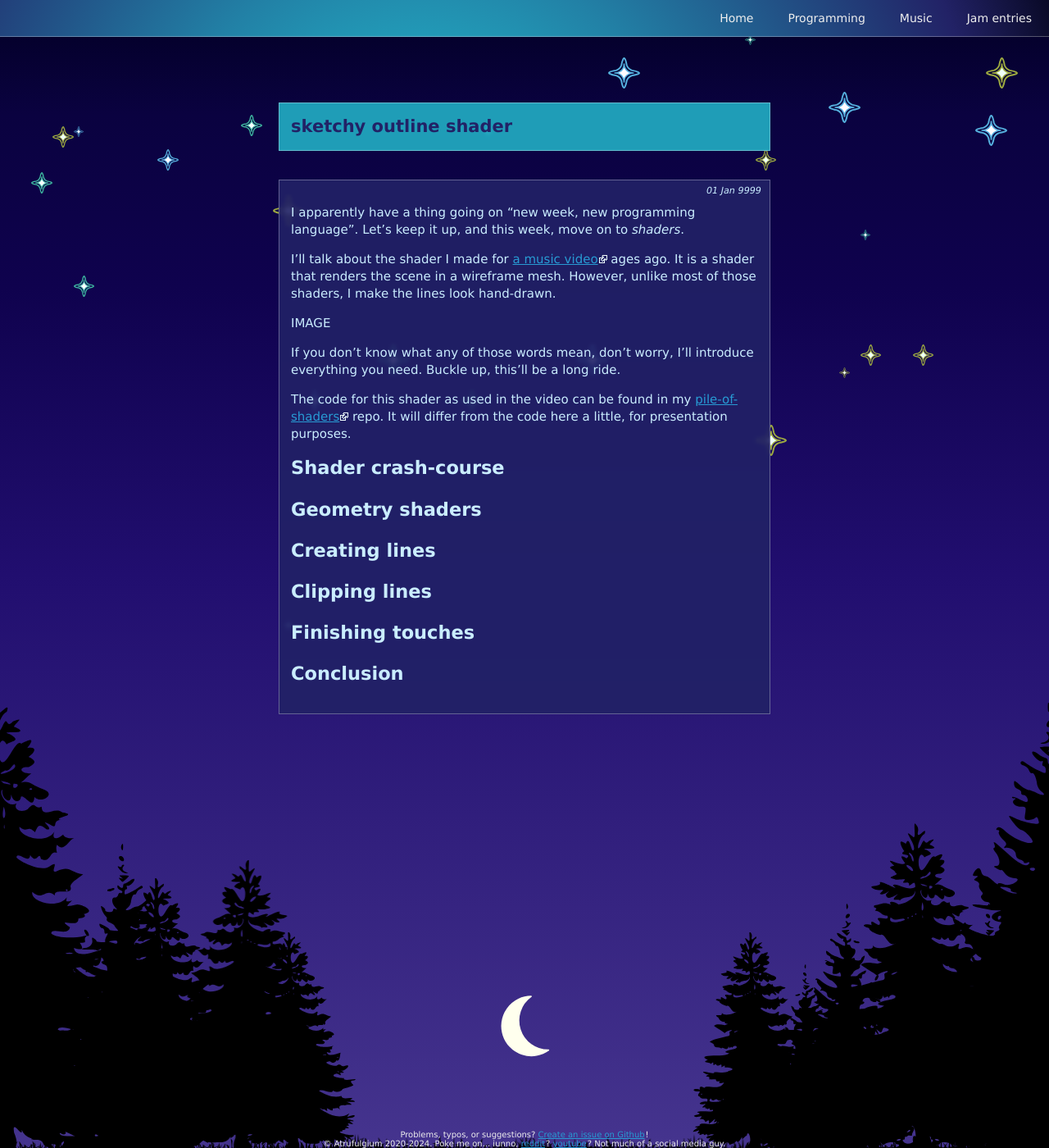
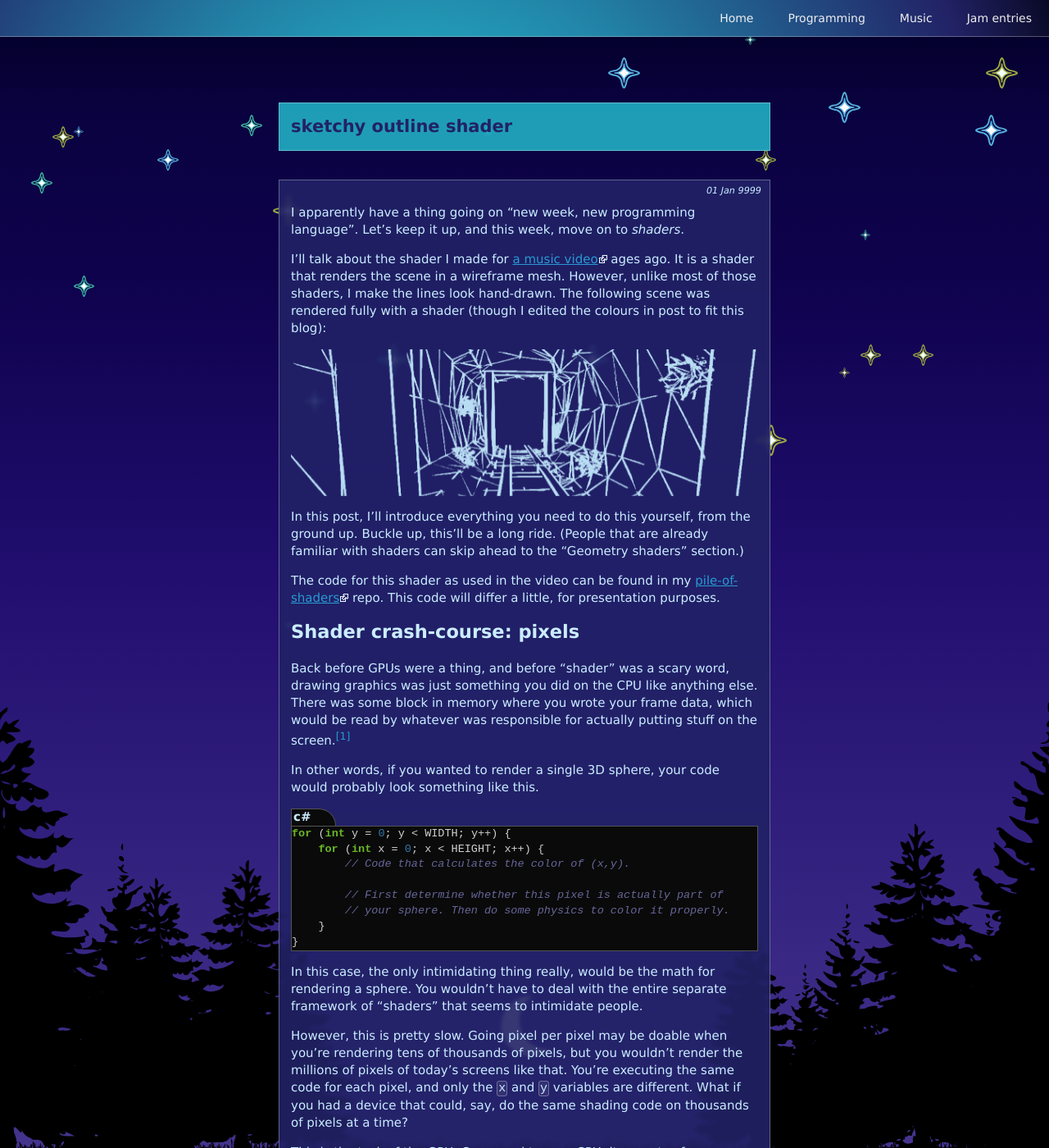
Before and after one commit to Atrufulgium/atrufulgium.github.io, a Jekyll site: the page built from _posts/9999-01-01-sketchy-outline.md, in a window 1280 px wide and 1400 px high. Shown: the whole window at 82% size. Built offline with Jekyll 4.4.1, drawn with Linux system fonts in a browser that asks for light colours; some of the changed text lies outside the part shown.

Commit message:
Sketch article draft 1/n

````diff
--- a/_posts/9999-01-01-sketchy-outline.md
+++ b/_posts/9999-01-01-sketchy-outline.md
@@ -10,16 +10,99 @@
 [block]
 I apparently have a thing going on "new week, new programming language". Let's keep it up, and this week, move on to *shaders*.
 
-I'll talk about the shader I made for [a music video](https://www.youtube.com/watch?v=8FtlRY6haUI) ages ago. It is a shader that renders the scene in a wireframe mesh. However, unlike most of those shaders, I make the lines look hand-drawn.
+I'll talk about the shader I made for [a music video](https://www.youtube.com/watch?v=8FtlRY6haUI) ages ago. It is a shader that renders the scene in a wireframe mesh. However, unlike most of those shaders, I make the lines look hand-drawn. The following scene was rendered fully with a shader (though I edited the colours in post to fit this blog):
+
+[sketch]
+[![A scene, sketched with this shader.](/resources/images/sketch-shader/sample.png)][hover-sample.png]
+
+[hover-sample.png]: ## "How many headaches do you think I went through implementing this?&#013;Place your bets, without looking at the scrollbar!"
+
+[/sketch]
+
+In this post, I'll introduce everything you need to do this yourself, from the ground up. Buckle up, this'll be a long ride. (People that are already familiar with shaders can skip ahead to the "Geometry shaders" section.)
+
+The code for this shader as used in the video can be found in my [pile-of-shaders](https://github.com/Atrufulgium/pile-of-shaders) repo. This code will differ a little, for presentation purposes.
+
+Shader crash-course: pixels
+===========================
+Back before GPUs were a thing, and before "shader" was a scary word, drawing graphics was just something you did on the CPU like anything else. There was some block in memory where you wrote your frame data, which would be read by whatever was responsible for actually putting stuff on the screen.[^1]
+
+In other words, if you wanted to render a single 3D sphere, your code would probably look something like this.
+```csharp
+for (int y = 0; y < WIDTH; y++) {
+    for (int x = 0; x < HEIGHT; x++) {
+        // Code that calculates the color of (x,y).
+
+        // First determine whether this pixel is actually part of
+        // your sphere. Then do some physics to color it properly.
+    }
+}
+```
+In this case, the only intimidating thing really, would be the math for rendering a sphere. You wouldn't have to deal with the entire separate framework of "shaders" that seems to intimidate people.
+
+However, this is pretty slow. Going pixel per pixel may be doable when you're rendering tens of thousands of pixels, but you wouldn't render the millions of pixels of today's screens like that. You're executing the same code for each pixel, and only the `x` and `y` variables are different. What if you had a device that could, say, do the same shading code on thousands of pixels at a time?
+
+This is the task of the GPU. Compared to your CPU, it executes fewer instructions, and handles code with conditionals very poorly. But in exchange, we get the upside of massively parallelizing our execution.
+
+```hlsl
+color frag(float2 xy : TEXCOORD) : SV_Target {
+    // Code that calculates the color of (x,y).
+    // This is run for every pixel; the double for-loop above
+    // is implicit now.
+
+    // First determine whether this pixel is actually part of
+    // your sphere. Then do some physics to color it properly.
+    return calculate_color(xy);
+}
+```
+This "fragment shader" is run for every pixel[^2], and sort-of at the same time. We don't need to worry about the manual double for-loop as we did in the CPU case any longer.
+
+However, shaders don't *just* do pixels.
+
+Shader crash-course: vertices
+=============================
+While GPUs are pretty good at the 2D stuff, that's not really their main focus. Consider our previous hard-coded sphere renderer. What if we wanted to add another sphere, and move the two around? Looping over all pixels quickly becomes awkward when you keep adding stuff to your scene.
+
+The way GPUs solve this, is to work with *geometry* first. The GPU accepts a list of triangles that represent various objects. In our case, the two spheres.
 
 IMAGE
 
-If you don't know what any of those words mean, don't worry, I'll introduce everything you need. Buckle up, this'll be a long ride.
+The GPU first lets you modify of these triangles' corners, the *vertices*, in the "vertex shader". Move them around, make them do a little dance, whatever. After that, the GPU executes the "fragment shader" for every triangle, for every pixel that lies on the triangle. Our code that renders these spheres will now look something like this. (I'm still not gonna include any math yet.)
 
-The code for this shader as used in the video can be found in my [pile-of-shaders](https://github.com/Atrufulgium/pile-of-shaders) repo. It will differ from the code here a little, for presentation purposes.
+```hlsl
+fragment_input vert(vertex_input vertex) {
+    // Do some math so that this triangle corner takes into account
+    // perspective and perhaps some other stuff.
+}
 
-Shader crash-course
-===================
+color frag(fragment_input fragment) : SV_Target {
+    // Code that calculates the color of `fragment.xy`.
+    // This is run for every triangle for every pixel inside that
+    // triangle.
+}
+```
+
+The GPU abstracts away quite a lot for us. If you wanted to do this on the CPU, you'd get a ton of loops.
+
+```csharp
+// Vertex calculations
+foreach(var corner in triangle_corners) {
+    // Do some math so that this triangle corner takes into account
+    // perspective and perhaps some other stuff.
+}
+
+// Fragment calculations
+foreach(var triangle in triangles) {
+    foreach (var fragment in triangle) {
+        // Code that calculates the color of `fragment.xy`.
+    }
+}
+```
+
+And not only are all of these loops implicit, the GPU also executes them in parallel! Truly a wonderful little piece of hardware, isn't it?
+
+Various coordinate spaces
+=========================
 
 Geometry shaders
 ================
@@ -38,4 +121,10 @@
 
 [/block]
 
+[^1]: Of course, the history of graphics devices is much deeper than I make it seem here, and I'm wholly unqualified to talk about it anyways.
+[^2]:
+    I'm massively simplifying, of course. First of all, *fragments* and *pixels* are not the same, but conceptually, thinking of them as the same works for this post.
+
+    On top of that, fragment shaders are only run for all pixels *that lie in some region*, not simply every pixel on screen. Just keep reading on, I'll expand on this in the next section.
+
 {:/nomarkdown}
--- a/css/main.css
+++ b/css/main.css
@@ -186,12 +186,12 @@
 	background-color: #fff1;
 }
 
-.language-csharp pre, .language-nasm pre, .language-matlab pre {
+.language-csharp pre, .language-nasm pre, .language-matlab pre, .language-hlsl pre {
     overflow-x: auto;
     font-size: 90%;
     border: var(--normal-sep-border);
 }
-.language-csharp::before, .language-nasm::before, .language-matlab::before {
+.language-csharp::before, .language-nasm::before, .language-matlab::before, .language-hlsl::before {
 	padding: 0px 30px 2px 2px;
 	background-color: #0a0a0a;
 	border: var(--normal-sep-border);
@@ -209,6 +209,9 @@
 }
 .language-matlab::before {
     content: "matlab";
+}
+.language-hlsl::before {
+    content: "hlsl";
 }
 
 .nowrap {
````
Also changed, not shown: _posts/2024-08-28-funny-quine.md (+1 -1 lines), resources/images/sketch-shader/sample.png (added).
